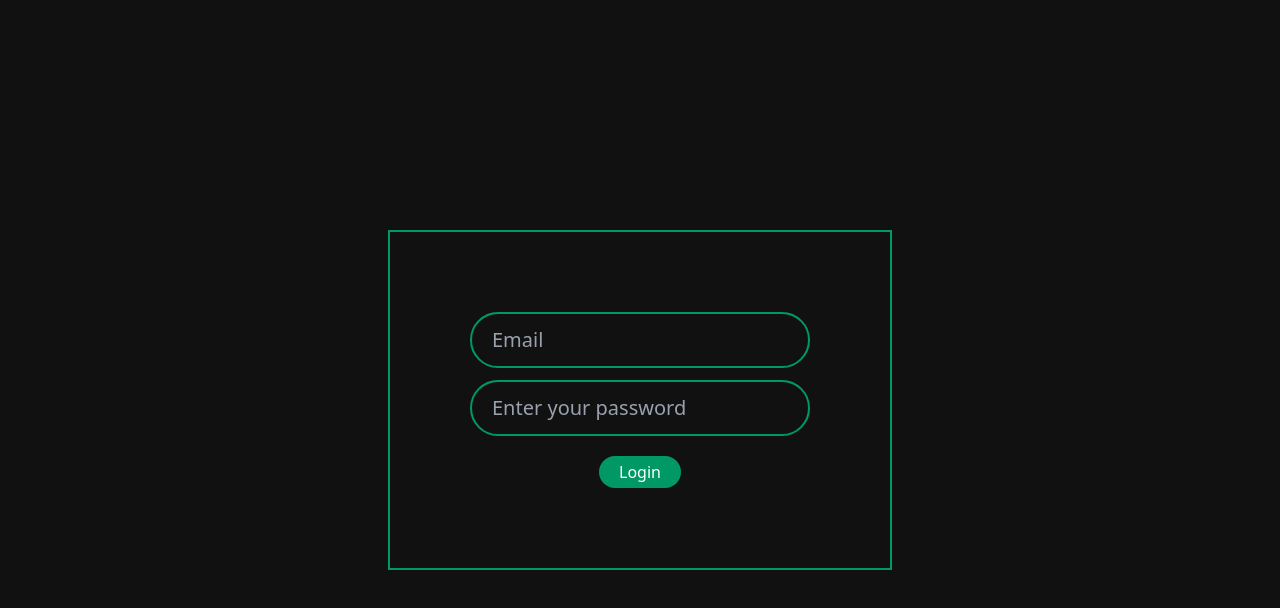
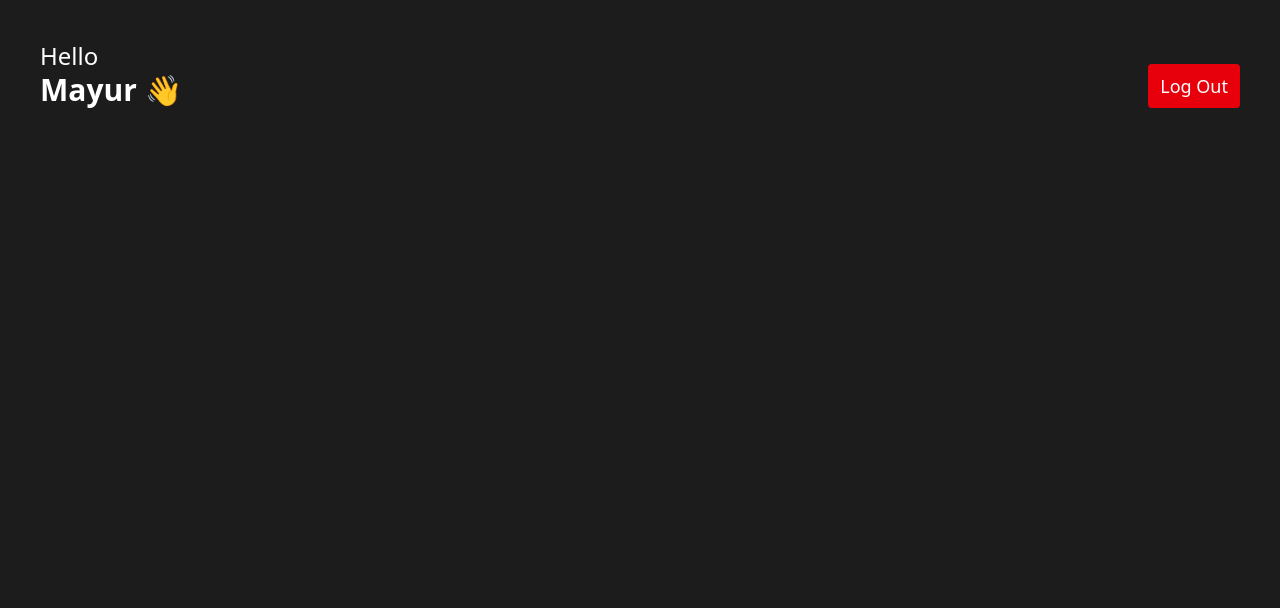
Before and after one commit to bhushanpatil288/ems, a React (Vite) app: page / in a window 1280 px wide. Shown: the top 608 px of the page. Built offline with nearby package versions, Linux system fonts and the light colour scheme.

Commit message:
New: Employee dashborad, header of employee dashboard

```diff
--- a/src/App.jsx
+++ b/src/App.jsx
@@ -1,9 +1,10 @@
-import { Login } from './components/Index'
+import { EmployeeDashboard, Login } from './components/Index'
 
 const App = () => {
   return (
     <>
-      <Login />
+      {/* <Login /> */}
+      <EmployeeDashboard/>
     </>
   )
 }
--- a/src/components/Dashboard/EmployeeDashboard.jsx
+++ b/src/components/Dashboard/EmployeeDashboard.jsx
@@ -0,0 +1,11 @@
+import { Header } from '../Index'
+
+const EmployeeDashboard = () => {
+  return (
+    <div className='p-10 bg-[#1C1C1C] h-screen'>
+      <Header/>
+    </div>
+  )
+}
+
+export default EmployeeDashboard
--- a/src/components/Index.jsx
+++ b/src/components/Index.jsx
@@ -1,3 +1,7 @@
 import Login from './Auth/Login'
 
-export { Login };
+import EmployeeDashboard from './Dashboard/EmployeeDashboard';
+
+import Header from './other/Header'
+
+export { Login, EmployeeDashboard, Header };
--- /dev/null
+++ b/src/components/other/Header.jsx
@@ -0,0 +1,12 @@
+import React from 'react'
+
+const Header = () => {
+  return (
+    <div className='flex justify-between items-end'>
+      <h1 className='text-2xl font-medium'>Hello <br/> <span className='text-3xl font-bold'>Mayur 👋</span></h1>
+      <button className='bg-red-600 py-2 px-3 rounded font-medium text-lg'>Log Out</button>
+    </div>
+  )
+}
+
+export default Header
```
